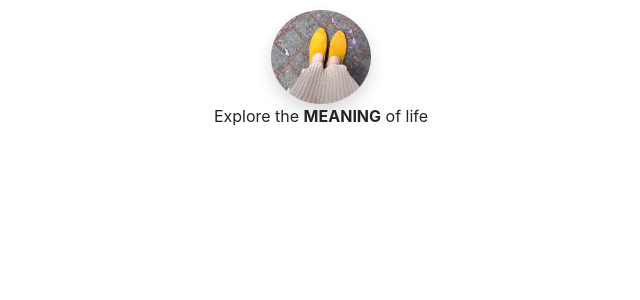
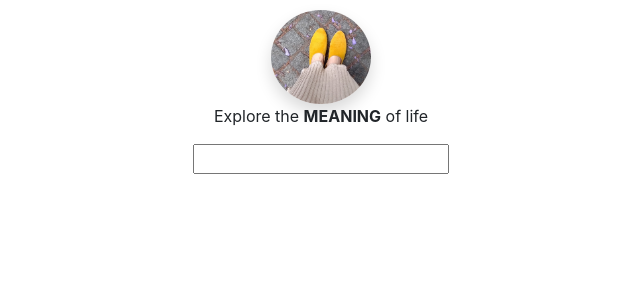
Before and after one commit to ch90331/React-dictionary, a React (Create React App) app: page / in a window 1280 px wide. Shown: the top 300 px of the page, without its empty margins (319-959 px from the left). Built offline with nearby package versions, Linux system fonts and the light colour scheme.

Commit message:
Created the search engine and built the internal functions by searching

```diff
--- a/src/App.css
+++ b/src/App.css
@@ -6,6 +6,6 @@
 .App-logo{
   max-width: 100px;
   display: block;
-  margin:0 auto;
+  margin: 0 auto;
   border-radius: 50%;
 }
--- a/src/App.js
+++ b/src/App.js
@@ -1,15 +1,19 @@
 import logo from './feet.jpeg';
 import './App.css';
+import Dictionary from './Dictionary'
 
 export default function App() {
   return (
     <div className="App">
       <header className="App-header">
         <img src={logo} className="img-fluid App-logo shadow" alt="logo"/>
-        <span>
+        <p>
           Explore the <strong>MEANING</strong> of life
-        </span>
+        </p>
       </header>
+      <main>
+      <Dictionary />
+      </main>
     </div>
   );
 }
--- /dev/null
+++ b/src/Dictionary.css
@@ -0,0 +1,4 @@
+.Dictionary{
+    text-align: center;
+    color: blueviolet;
+}
--- /dev/null
+++ b/src/Dictionary.js
@@ -0,0 +1,21 @@
+import React, {useState} from "react";
+import './Dictionary.css';
+
+export default function Dictionary() {
+  let [keyword,setKeyword]=useState("");
+
+  function search (event){
+    event.preventDefault();
+    alert(`Explore the meaning of ${keyword}`);
+  }
+
+  function showKeyword (event){
+    setKeyword(event.target.value);
+  }
+
+  return <div className="Dictionary">
+   <form onSubmit={search}>
+     <input type="search" onChange={showKeyword}/>
+   </form>
+  </div>
+}
```
